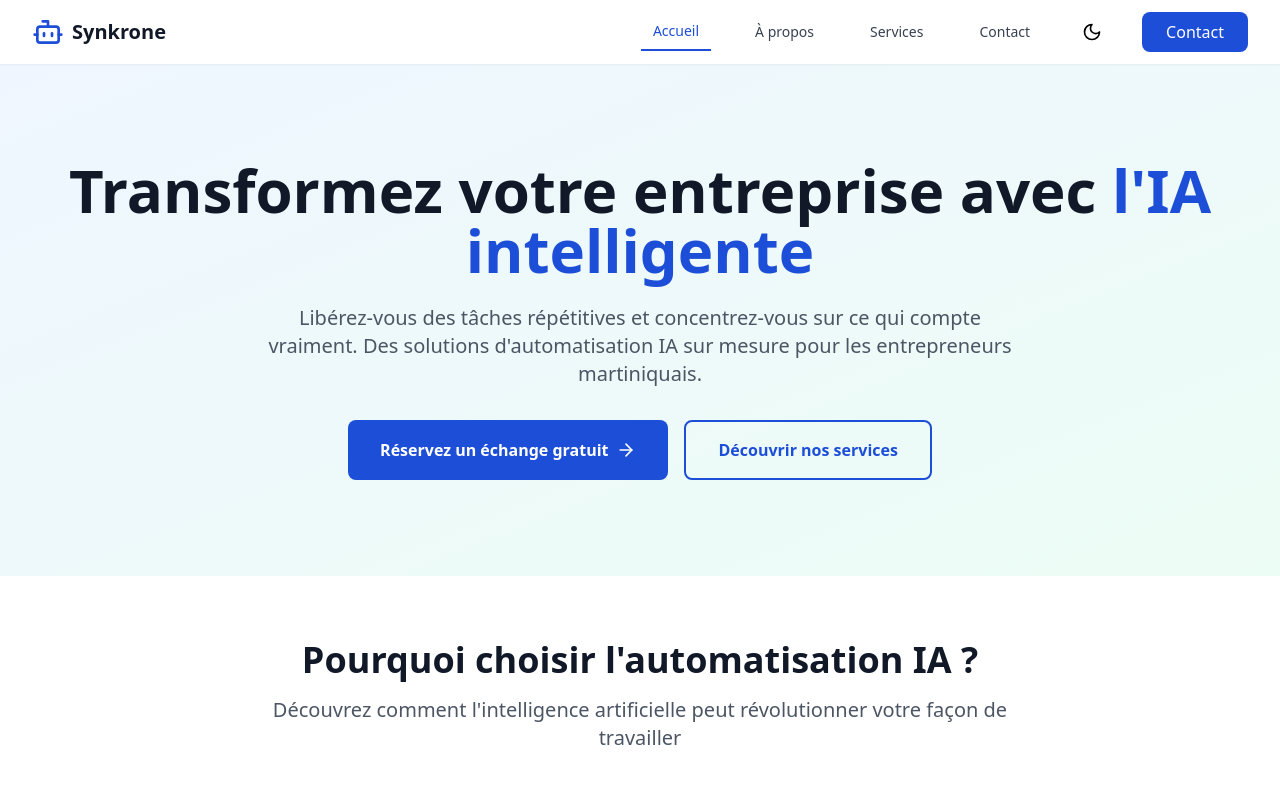
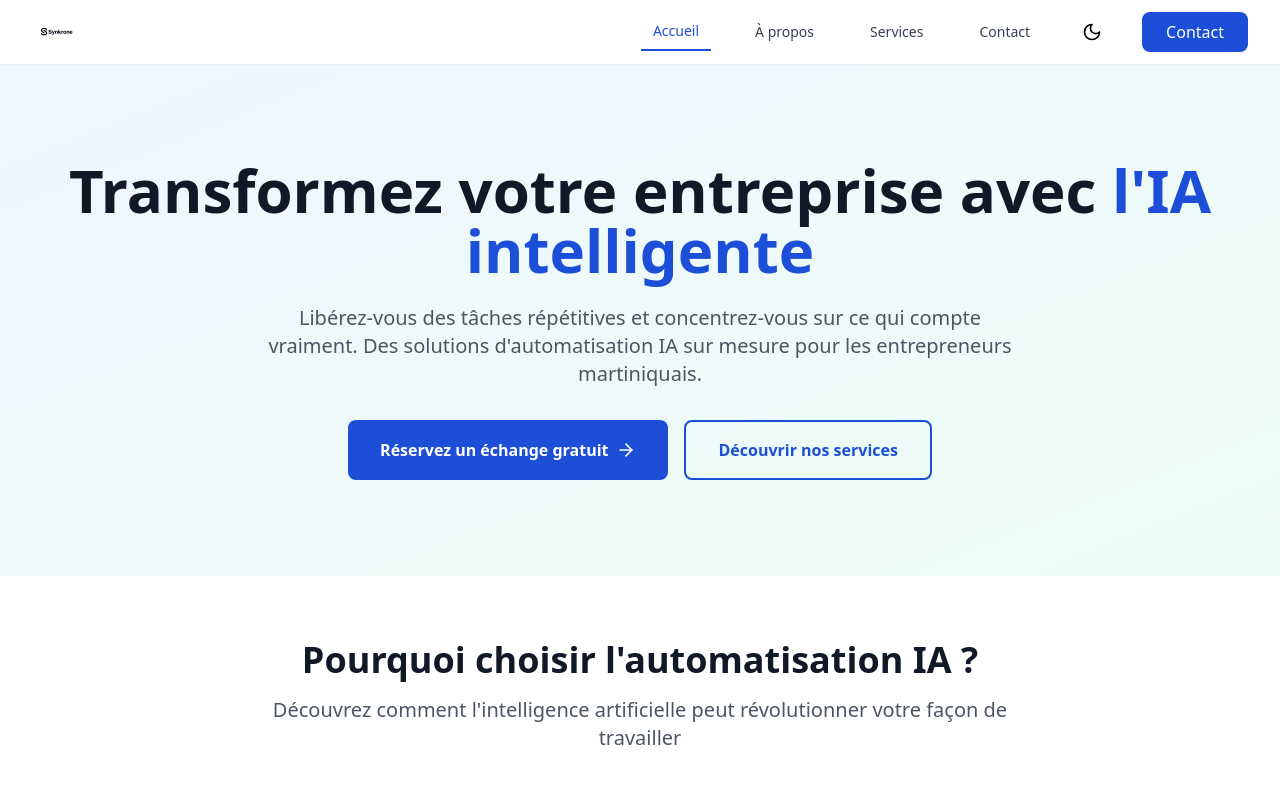
Before and after one commit to dayWeeks/synkrone, a React (Vite) app in the folder project/: page / in a window 1280 px wide. Shown: the top 800 px of the page. Built offline with nearby package versions, Linux system fonts and the light colour scheme.

Commit message:
Replace text logo with animated image

```diff
--- a/project/src/components/Header.tsx
+++ b/project/src/components/Header.tsx
@@ -1,6 +1,6 @@
 import React, { useState } from 'react';
 import { Link, useLocation } from 'react-router-dom';
-import { Menu, X, Bot, Sun, Moon } from 'lucide-react';
+import { Menu, X, Sun, Moon } from 'lucide-react';
 
 const Header = () => {
   const [isMenuOpen, setIsMenuOpen] = useState(false);
@@ -31,9 +31,12 @@ const Header = () => {
       <nav className="max-w-7xl mx-auto px-4 sm:px-6 lg:px-8">
         <div className="flex justify-between items-center h-16">
           {/* Logo */}
-          <Link to="/" className="flex items-center space-x-2">
-            <Bot className="h-8 w-8 text-blue-700" />
-            <span className="text-xl font-bold text-gray-900">Synkrone</span>
+          <Link to="/" className="flex items-center">
+            <img
+              src="/logo-synkrone.png"
+              alt="Logo Synkrone"
+              className="h-8 w-auto transition-transform duration-300 ease-in-out hover:scale-105 active:scale-95"
+            />
           </Link>
 
           {/* Desktop Navigation */}
```
